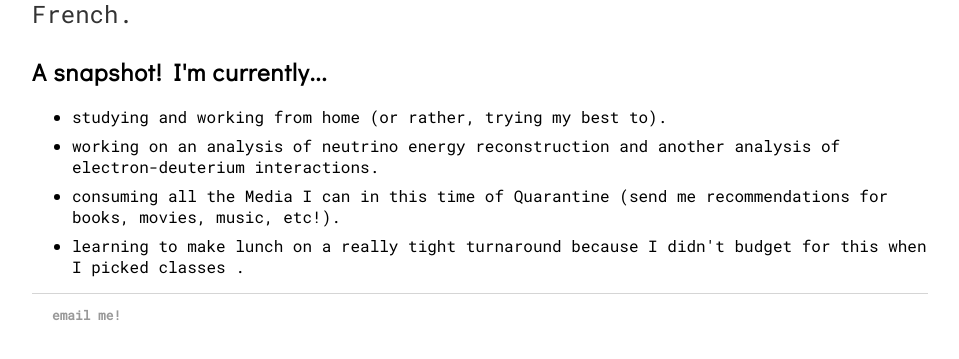
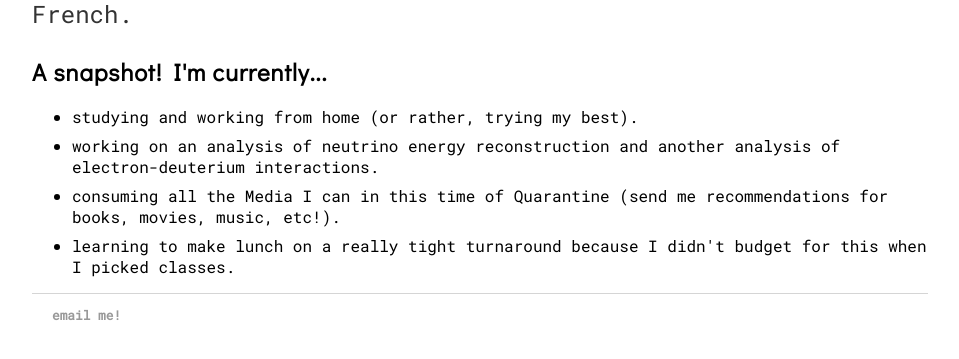
Before and after one commit to nambrath/nambrath.github.io, a Jekyll site: the page built from index.html, in a window 1280 px wide. Shown: the part 244-603 px from the top of the page, without its empty margins (160-1119 px from the left). Built offline with Jekyll 4.4.1, drawn with Linux system fonts in a browser that asks for light colours.

Commit message:
small text tweaks

```diff
--- a/index.html
+++ b/index.html
@@ -9,10 +9,10 @@ title: Anjali Nambrath
 	<h2> A snapshot! I'm currently... </h2>
 	<div class="snapshot">
 		<ul>
-			<li> studying and working from home (or rather, trying my best to). </li>
+			<li> studying and working from home (or rather, trying my best). </li>
 			<li> working on an analysis of neutrino energy reconstruction and another analysis of electron-deuterium interactions. </li>
 			<li> consuming all the Media I can in this time of Quarantine (send me recommendations for books, movies, music, etc!). </li>
-			<li> learning to make lunch on a really tight turnaround because I didn't budget for this when I picked classes	. </li>
+			<li> learning to make lunch on a really tight turnaround because I didn't budget for this when I picked classes. </li>
 		</ul>
 	</div>
 </div><!-- /.blurb -->
```
